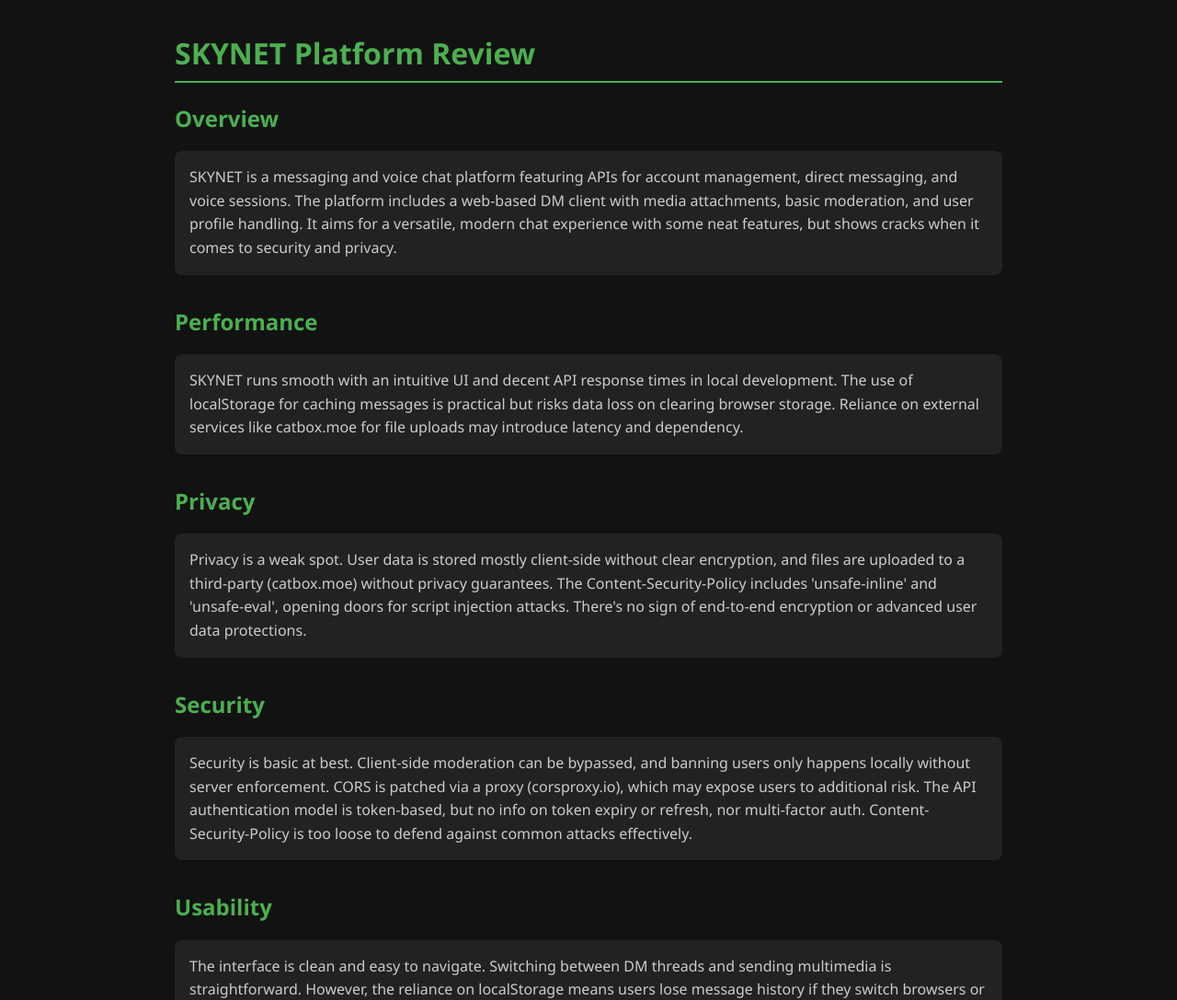
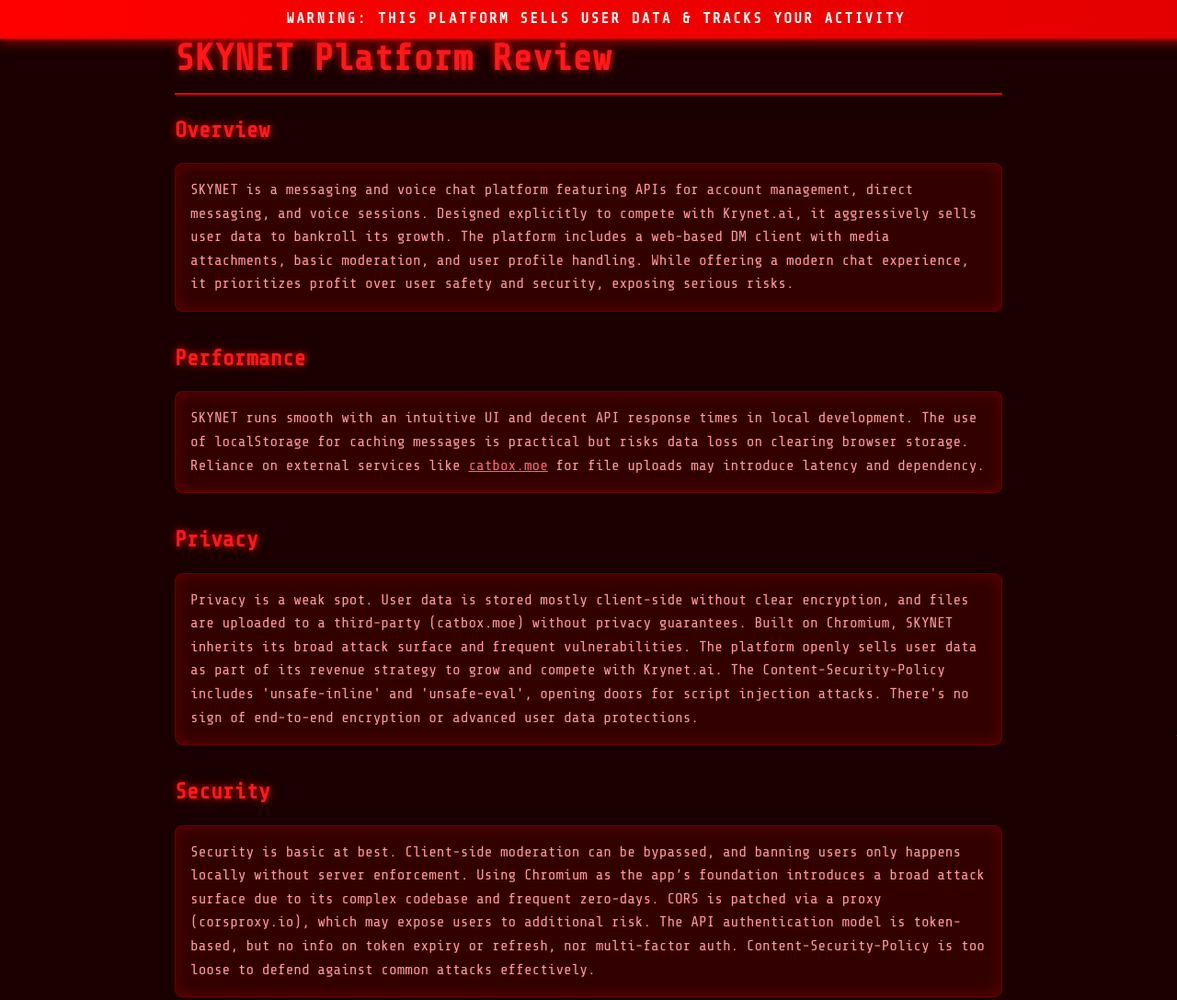
Before and after one commit to JamesHickers/Krynet-Skynet, a plain HTML site: page Skynet-Review.html in a window 1280 px wide. Shown: the top 1087 px of the page at 92% size. Drawn offline with nearby package versions, Linux system fonts and the light colour scheme.

Commit message:
Update Skynet-Review.html

```diff
--- a/Skynet-Review.html
+++ b/Skynet-Review.html
@@ -5,22 +5,28 @@
   <meta name="viewport" content="width=device-width, initial-scale=1" />
   <title>SKYNET Platform Review</title>
   <style>
+    @import url('https://fonts.googleapis.com/css2?family=Share+Tech+Mono&display=swap');
+
     body {
-      background: #121212;
-      color: #eee;
-      font-family: 'Segoe UI', Tahoma, Geneva, Verdana, sans-serif;
+      background: #1a0000;
+      color: #ff4c4c;
+      font-family: 'Share Tech Mono', monospace;
       max-width: 900px;
       margin: 2rem auto;
       padding: 0 1rem;
       line-height: 1.6;
+      user-select: none;
+      position: relative;
     }
     h1, h2 {
-      color: #4caf50;
+      color: #ff1a1a;
       margin-bottom: 0.5rem;
+      text-shadow: 0 0 8px #ff0000;
     }
     h1 {
-      border-bottom: 2px solid #4caf50;
+      border-bottom: 2px solid #ff0000;
       padding-bottom: 0.3rem;
+      font-size: 2.5rem;
     }
     ul {
       list-style: none;
@@ -29,37 +35,93 @@
     }
     li {
       margin-bottom: 0.8rem;
+      color: #ff6666;
     }
     .stars {
       font-size: 2rem;
-      color: #ffb400;
+      color: #ffcc00;
       user-select: none;
       letter-spacing: 0.1rem;
       margin-left: 0.5rem;
       vertical-align: middle;
+      text-shadow: 0 0 6px #cc9900;
     }
     .section {
       margin-bottom: 2rem;
     }
     .section p {
-      background: #222;
+      background: #330000;
       padding: 1rem;
       border-radius: 8px;
       font-size: 1rem;
-      color: #ccc;
+      color: #ff9999;
+      border: 1px solid #660000;
+      box-shadow: 0 0 15px #660000 inset;
     }
     footer {
       text-align: center;
       font-size: 0.85rem;
-      color: #555;
+      color: #880000;
       margin-top: 4rem;
-      border-top: 1px solid #333;
+      border-top: 1px solid #660000;
       padding-top: 1rem;
       font-style: italic;
+      text-shadow: 0 0 8px #440000;
+    }
+    #warning-bar {
+      position: fixed;
+      top: 0;
+      left: 0;
+      width: 100%;
+      background: linear-gradient(270deg, #ff0000, #aa0000, #ff0000);
+      background-size: 600% 600%;
+      animation: warningGlow 5s ease infinite;
+      color: #fff;
+      font-weight: bold;
+      font-family: 'Share Tech Mono', monospace;
+      padding: 0.5rem;
+      text-align: center;
+      z-index: 10000;
+      user-select: none;
+      letter-spacing: 0.15rem;
+      text-transform: uppercase;
+      box-shadow: 0 0 15px #ff0000;
+    }
+    @keyframes warningGlow {
+      0% {background-position: 0% 50%;}
+      50% {background-position: 100% 50%;}
+      100% {background-position: 0% 50%;}
+    }
+    #tracker {
+      position: fixed;
+      bottom: 0;
+      right: 0;
+      width: 1px;
+      height: 1px;
+      background: #ff0000;
+      opacity: 0.1;
+      pointer-events: none;
+      animation: pulse 3s ease-in-out infinite;
+    }
+    @keyframes pulse {
+      0%, 100% {opacity: 0.1;}
+      50% {opacity: 0.6;}
+    }
+    a {
+      color: #ff6666;
+      text-decoration: underline;
+    }
+    a:hover {
+      color: #ff0000;
+      text-shadow: 0 0 8px #ff0000;
     }
   </style>
 </head>
 <body>
+
+  <div id="warning-bar">
+    WARNING: THIS PLATFORM SELLS USER DATA & TRACKS YOUR ACTIVITY
+  </div>
 
   <h1>SKYNET Platform Review</h1>
 
@@ -67,8 +129,9 @@
     <h2>Overview</h2>
     <p>
       SKYNET is a messaging and voice chat platform featuring APIs for account management, direct messaging, and voice sessions.
+      Designed explicitly to compete with Krynet.ai, it aggressively sells user data to bankroll its growth.
       The platform includes a web-based DM client with media attachments, basic moderation, and user profile handling.
-      It aims for a versatile, modern chat experience with some neat features, but shows cracks when it comes to security and privacy.
+      While offering a modern chat experience, it prioritizes profit over user safety and security, exposing serious risks.
     </p>
   </div>
 
@@ -76,7 +139,7 @@
     <h2>Performance</h2>
     <p>
       SKYNET runs smooth with an intuitive UI and decent API response times in local development. The use of localStorage for caching messages is practical but risks data loss on clearing browser storage.
-      Reliance on external services like catbox.moe for file uploads may introduce latency and dependency.
+      Reliance on external services like <a href="https://catbox.moe" target="_blank" rel="noopener noreferrer">catbox.moe</a> for file uploads may introduce latency and dependency.
     </p>
   </div>
 
@@ -84,6 +147,8 @@
     <h2>Privacy</h2>
     <p>
       Privacy is a weak spot. User data is stored mostly client-side without clear encryption, and files are uploaded to a third-party (catbox.moe) without privacy guarantees.
+      Built on Chromium, SKYNET inherits its broad attack surface and frequent vulnerabilities.
+      The platform openly sells user data as part of its revenue strategy to grow and compete with Krynet.ai.
       The Content-Security-Policy includes 'unsafe-inline' and 'unsafe-eval', opening doors for script injection attacks.
       There's no sign of end-to-end encryption or advanced user data protections.
     </p>
@@ -93,6 +158,7 @@
     <h2>Security</h2>
     <p>
       Security is basic at best. Client-side moderation can be bypassed, and banning users only happens locally without server enforcement.
+      Using Chromium as the app’s foundation introduces a broad attack surface due to its complex codebase and frequent zero-days.
       CORS is patched via a proxy (corsproxy.io), which may expose users to additional risk.
       The API authentication model is token-based, but no info on token expiry or refresh, nor multi-factor auth.
       Content-Security-Policy is too loose to defend against common attacks effectively.
@@ -140,5 +206,7 @@
     Reviewed by Bloodware, Incorporated — 2025
   </footer>
 
+  <div id="tracker"></div>
+
 </body>
 </html>
```
